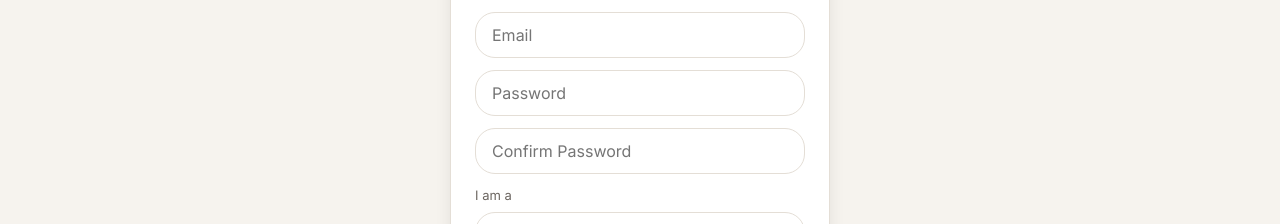
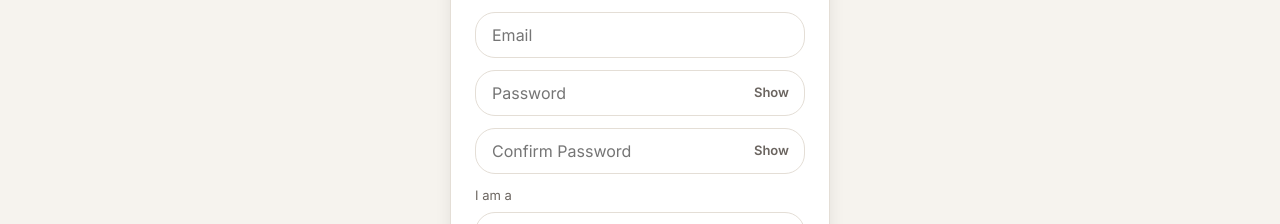
Before and after one commit to kuraido02/csl-forum, a React (Vite) app in the folder client/: page /signup in a window 1280 px wide. Shown: the part 282-506 px from the top of the page. Built offline with nearby package versions, Linux system fonts and the light colour scheme; no server answers.

Commit message:
Add show/hide toggle to password fields

```diff
--- a/client/src/Login.jsx
+++ b/client/src/Login.jsx
@@ -2,6 +2,7 @@ import "./Login.css";
 import { useState } from "react";
 import { Link, useNavigate } from "react-router-dom";
 import { login } from "./auth";
+import PasswordInput from "./PasswordInput";
 
 function Login({ setUser }) {
   const [email, setEmail] = useState("");
@@ -26,8 +27,9 @@ function Login({ setUser }) {
       <h1>Log In</h1>
       <input type="text" placeholder="Username or Email" value={email}
         onChange={(e) => setEmail(e.target.value)} required />
-      <input type="password" placeholder="Password" value={password}
-        onChange={(e) => setPassword(e.target.value)} required />
+      <PasswordInput placeholder="Password" value={password}
+      onChange={(e) => setPassword(e.target.value)} required
+      autoComplete="current-password" />
 
       {error && <p className="error">{error}</p>}
 
--- /dev/null
+++ b/client/src/PasswordInput.css
@@ -0,0 +1,22 @@
+/* The wrapper lets the button sit inside the input's right edge */
+.pw-field { position: relative; }
+
+/* Leaves room so long passwords don't run under the button */
+.pw-field input { padding-right: 68px; }
+
+.pw-toggle {
+  position: absolute;
+  right: 8px;
+  top: 50%;
+  transform: translateY(-50%);
+  padding: 6px 8px;
+  border: 0;
+  border-radius: 12px;
+  background: none;
+  color: var(--text-muted);
+  font: inherit;
+  font-size: 13px;
+  font-weight: 600;
+  cursor: pointer;
+}
+.pw-toggle:hover { color: var(--accent); }
--- /dev/null
+++ b/client/src/PasswordInput.jsx
@@ -0,0 +1,32 @@
+import "./PasswordInput.css";
+import { useState } from "react";
+
+// A password input with a Show/Hide button.
+// It takes the same props as a normal <input> (name, placeholder, value, onChange...).
+function PasswordInput({ name, placeholder, value, onChange, required, autoComplete }) {
+  const [show, setShow] = useState(false);
+
+  return (
+    <div className="pw-field">
+      <input
+        type={show ? "text" : "password"}
+        name={name}
+        placeholder={placeholder}
+        value={value}
+        onChange={onChange}
+        required={required}
+        autoComplete={autoComplete}
+      />
+      <button
+        type="button"
+        className="pw-toggle"
+        onClick={() => setShow(!show)}
+        aria-label={show ? "Hide password" : "Show password"}
+      >
+        {show ? "Hide" : "Show"}
+      </button>
+    </div>
+  );
+}
+
+export default PasswordInput;
--- a/client/src/ResetPassword.jsx
+++ b/client/src/ResetPassword.jsx
@@ -2,6 +2,7 @@ import "./ForgotPassword.css";
 import { useState } from "react";
 import { Link, useSearchParams } from "react-router-dom";
 import { resetPassword } from "./auth";
+import PasswordInput from "./PasswordInput";
 
 function ResetPassword() {
   const [params] = useSearchParams();
@@ -67,10 +68,10 @@ function ResetPassword() {
   return (
     <form className="forgot" onSubmit={handleSubmit}>
       <h1>Choose a New Password</h1>
-      <input type="password" placeholder="New Password" value={password}
-        onChange={(e) => setPassword(e.target.value)} required />
-      <input type="password" placeholder="Confirm New Password" value={confirm}
-        onChange={(e) => setConfirm(e.target.value)} required />
+      <PasswordInput placeholder="New Password" value={password}
+        onChange={(e) => setPassword(e.target.value)} required autoComplete="new-password" />
+      <PasswordInput placeholder="Confirm New Password" value={confirm}
+        onChange={(e) => setConfirm(e.target.value)} required autoComplete="new-password" />
       {error && <p className="error">{error}</p>}
       <button className="btn" disabled={saving}>
         {saving ? "Saving..." : "Reset Password"}
--- a/client/src/Signup.jsx
+++ b/client/src/Signup.jsx
@@ -2,6 +2,7 @@ import "./Signup.css";
 import { useState, useEffect } from "react";
 import { Link } from "react-router-dom";
 import { signup, getCourses } from "./auth";
+import PasswordInput from "./PasswordInput";
 
 // The school year starts around June. Offer the current one and 3 earlier ones.
 const startYear =
@@ -129,12 +130,12 @@ function Signup() {
         onChange={update} required />
       <FieldError message={fieldErrors.email} />
 
-      <input name="password" type="password" placeholder="Password" value={form.password}
-        onChange={update} required />
+      <PasswordInput name="password" placeholder="Password" value={form.password}
+      onChange={update} required autoComplete="new-password" />
       <FieldError message={fieldErrors.password} />
 
-      <input name="confirm" type="password" placeholder="Confirm Password" value={form.confirm}
-        onChange={update} required />
+      <PasswordInput name="confirm" placeholder="Confirm Password" value={form.confirm}
+      onChange={update} required autoComplete="new-password" />
       <FieldError message={fieldErrors.confirm} />
 
       <label htmlFor="role">I am a</label>
```
